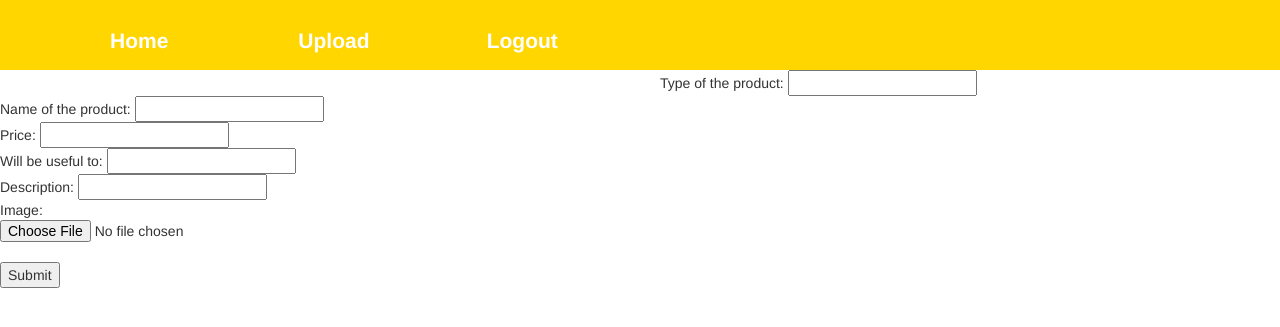
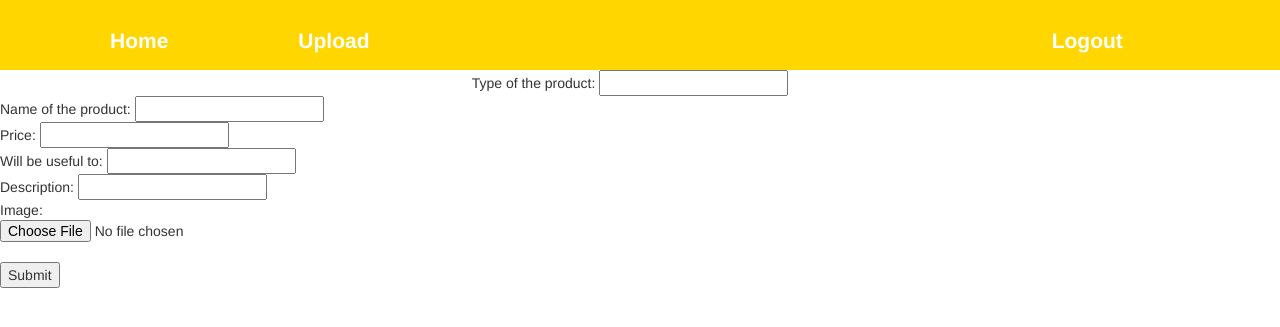
Before and after one commit to CHARMI-KHAMBHATI/wizardz_amoc, a PHP site: page /login/Upload_file.html in a window 1280 px wide. Shown: the top 327 px of the page. Run offline with PHP 8.4, Linux system fonts and the light colour scheme.

Commit message:
Update style_home.css

```diff
--- a/css/style_home.css
+++ b/css/style_home.css
@@ -3,7 +3,7 @@
 	background-color: 	 #ffd600;
 	height: 5em;
 }
-.navigation a
+.navigation ul li a
 {
 	display: block;
 	text-decoration: none;
@@ -17,3 +17,6 @@
 {
 	list-style-type: none;
 }
+#logout{
+	float: right;
+}
```
